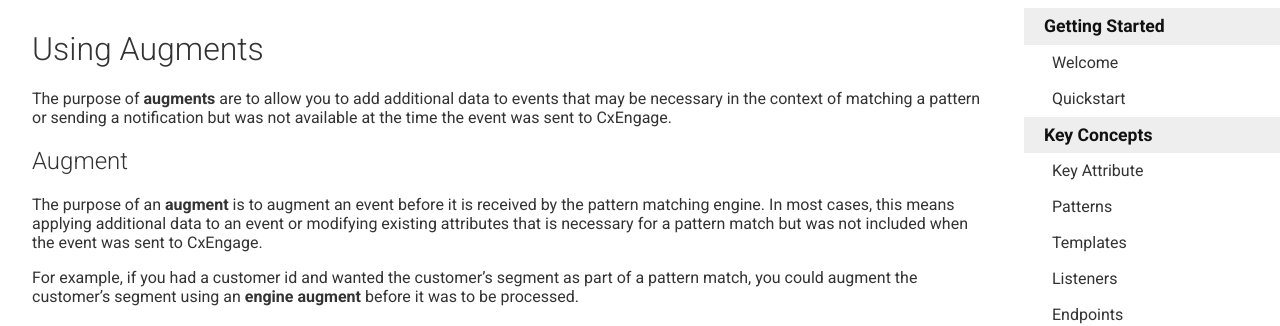
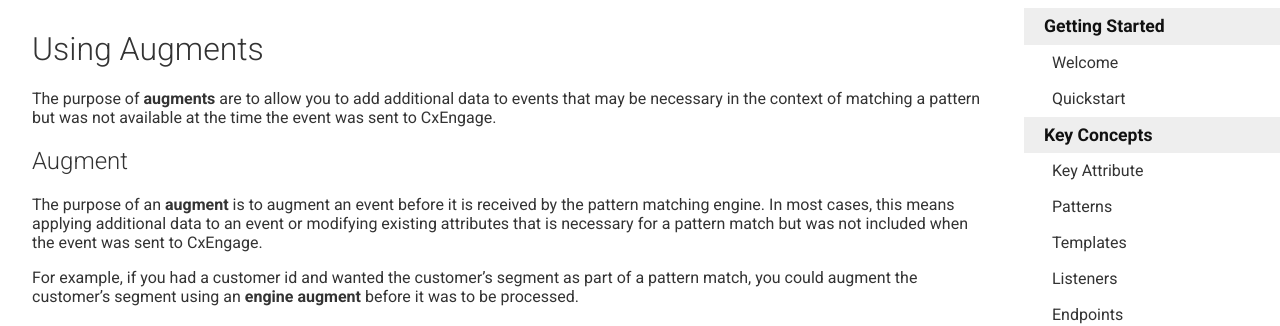
Before and after one commit to ianbishop/userevents.github.io, a Jekyll site: the page built from 4.2/docs/using-augments.md, in a window 1280 px wide. Shown: the part 130-456 px from the top of the page. Built offline with Jekyll 4.4.1, drawn with Linux system fonts in a browser that asks for light colours; Markdown is read by kramdown in place of the engine named in the settings.

Commit message:
Update using-augments.md

```diff
--- a/4.2/docs/using-augments.md
+++ b/4.2/docs/using-augments.md
@@ -9,8 +9,7 @@ categories: ['docs']
 ---
 
 The purpose of **augments** are to allow you to add additional data to events
-that may be necessary in the context of matching a pattern or sending a
-notification but was not available at the time the event was sent to CxEngage.
+that may be necessary in the context of matching a pattern but was not available at the time the event was sent to CxEngage.
 
 ## Augment
 
```
